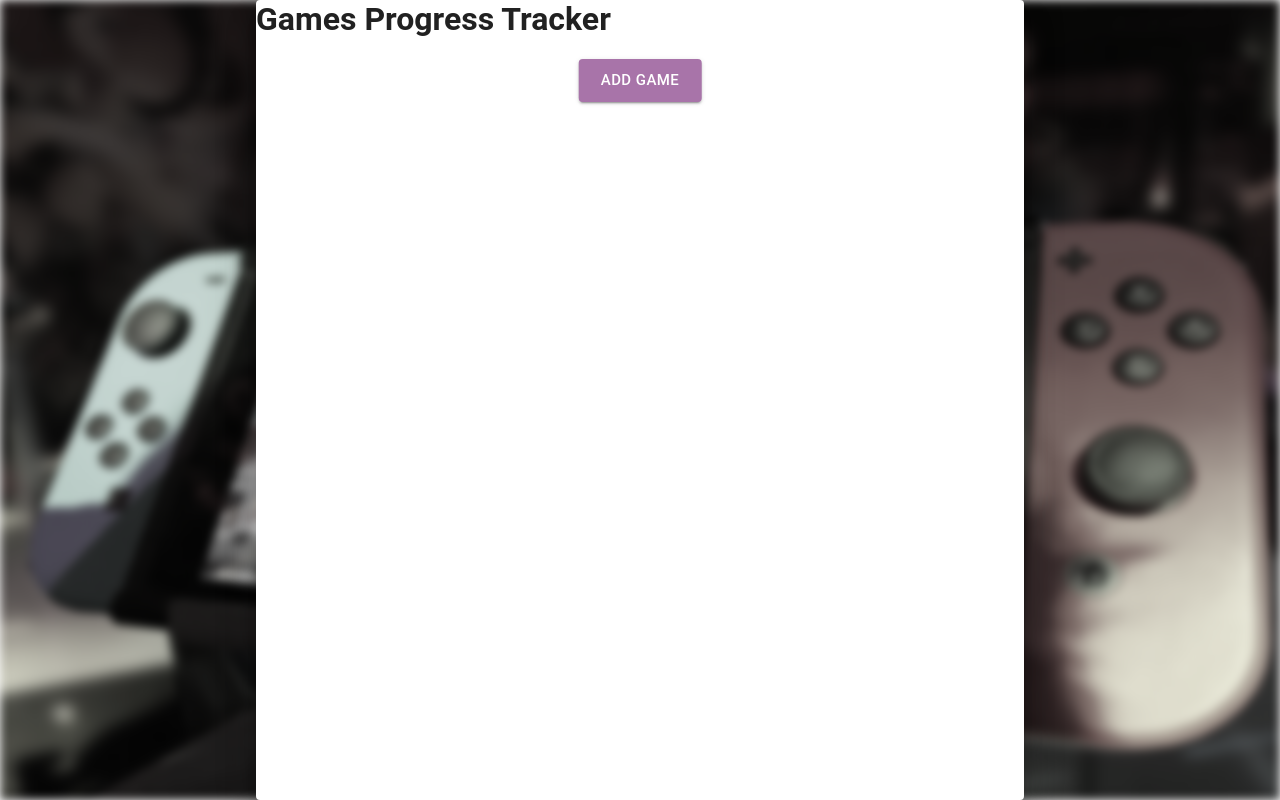
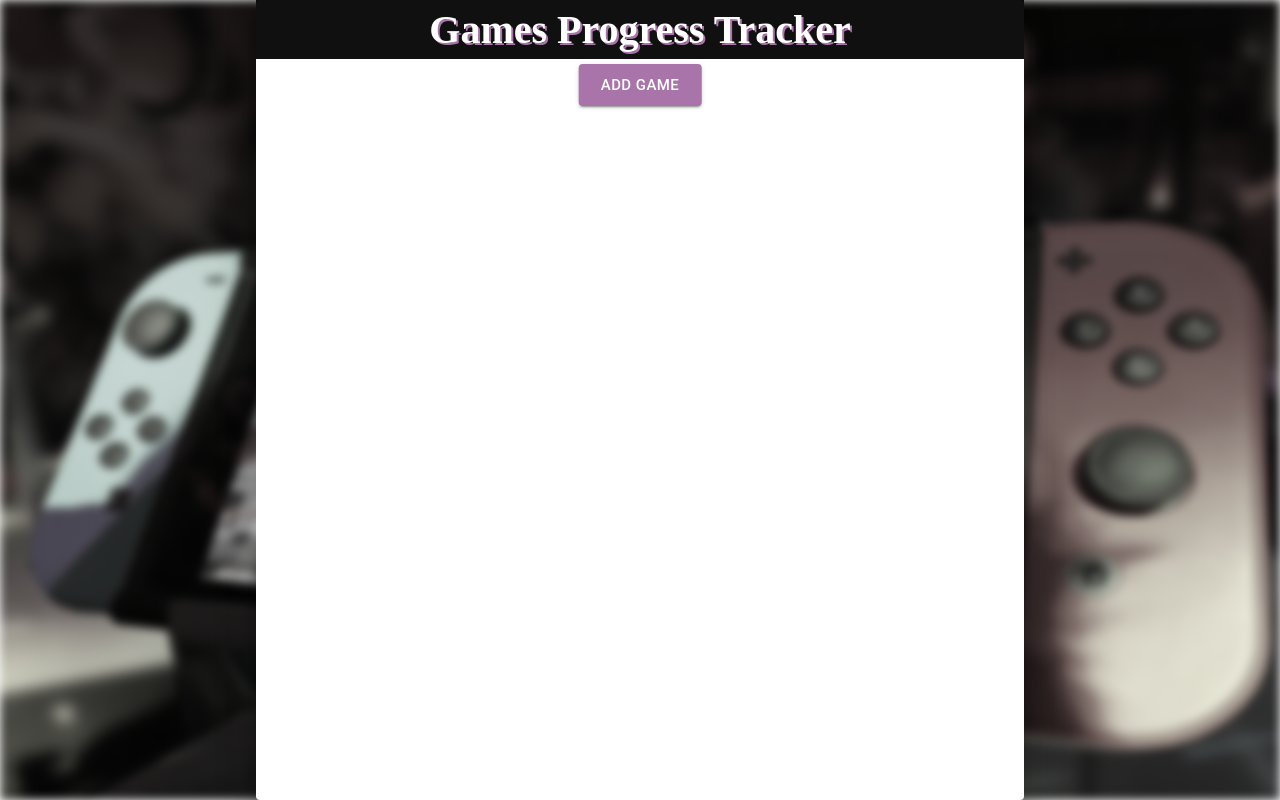
Before and after one commit to bialak/game-crud, a Next.js app: page / in a window 1280 px wide. Built offline with nearby package versions, Linux system fonts and the light colour scheme; no server answers.

Commit message:
delete mainpage.css and add settings to global

```diff
--- a/app/global.css
+++ b/app/global.css
@@ -13,3 +13,14 @@ a {
 * {
 	box-sizing: border-box;
 }
+
+.pageTitle {
+	background-color: rgba(0, 0, 0, 0.938);
+	font-family: "Rocher";
+	text-align: center;
+	color: white;
+	font-size: 40px;
+	margin-bottom: 5px;
+	padding: 6px 0px;
+	text-shadow: 2px 2px #a874a9;
+}
--- a/app/mainpage.css
+++ /dev/null
@@ -1,10 +0,0 @@
-.pageTitle {
-	background-color: rgba(0, 0, 0, 0.938);
-	font-family: "Rocher";
-	text-align: center;
-	color: white;
-	font-size: 40px;
-	margin-bottom: 5px;
-	padding: 6px 0px;
-	text-shadow: 2px 2px #a874a9;
-}
```
